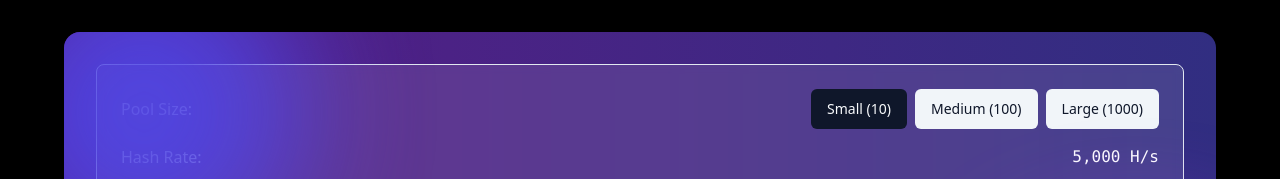
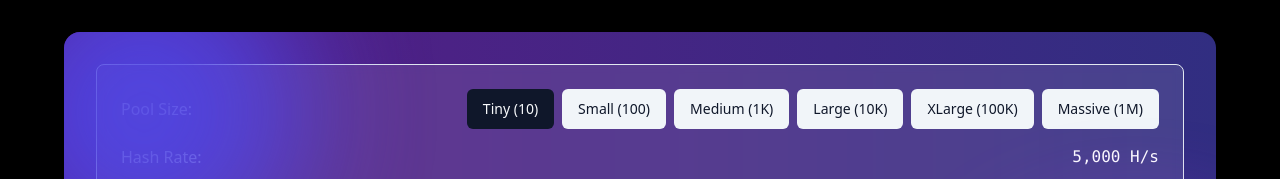
Before and after one commit to DevGruGold/xmrtbanking, a React (Vite) app: page / in a window 1280 px wide. Shown: the top 179 px of the page. Built offline with nearby package versions, Linux system fonts and the light colour scheme.

Commit message:
Add user stages for MiningTicker
Implemented additional stages in the MiningTicker component for 10,000, 100,000, and 1,000,000 users to enhance the mining experience.
[skip gpt_engineer]

```diff
--- a/src/components/mining/MiningTicker.tsx
+++ b/src/components/mining/MiningTicker.tsx
@@ -4,26 +4,44 @@ import { Button } from '@/components/ui/button';
 
 const MiningTicker = () => {
   const [earnings, setEarnings] = useState(0);
-  const [poolSize, setPoolSize] = useState<'small' | 'medium' | 'large'>('small');
+  const [poolSize, setPoolSize] = useState<'tiny' | 'small' | 'medium' | 'large' | 'xlarge' | 'massive'>('tiny');
 
   const poolConfigs = {
-    small: {
+    tiny: {
       hashRate: 5000,
       miners: 10,
       xmrPerHashPerDay: 0.000000001,
       animationSpeed: 'animate-[pulse_2s_cubic-bezier(0.4,0,0.6,1)_infinite]'
     },
-    medium: {
+    small: {
       hashRate: 50000,
       miners: 100,
-      xmrPerHashPerDay: 0.0000000012, // 20% bonus for pool size
+      xmrPerHashPerDay: 0.0000000012, // 20% bonus
+      animationSpeed: 'animate-[pulse_1.5s_cubic-bezier(0.4,0,0.6,1)_infinite]'
+    },
+    medium: {
+      hashRate: 500000,
+      miners: 1000,
+      xmrPerHashPerDay: 0.0000000015, // 50% bonus
       animationSpeed: 'animate-[pulse_1s_cubic-bezier(0.4,0,0.6,1)_infinite]'
     },
     large: {
-      hashRate: 500000,
-      miners: 1000,
-      xmrPerHashPerDay: 0.0000000015, // 50% bonus for pool size
+      hashRate: 5000000,
+      miners: 10000,
+      xmrPerHashPerDay: 0.0000000018, // 80% bonus
+      animationSpeed: 'animate-[pulse_0.75s_cubic-bezier(0.4,0,0.6,1)_infinite]'
+    },
+    xlarge: {
+      hashRate: 50000000,
+      miners: 100000,
+      xmrPerHashPerDay: 0.000000002, // 100% bonus
       animationSpeed: 'animate-[pulse_0.5s_cubic-bezier(0.4,0,0.6,1)_infinite]'
+    },
+    massive: {
+      hashRate: 500000000,
+      miners: 1000000,
+      xmrPerHashPerDay: 0.0000000025, // 150% bonus
+      animationSpeed: 'animate-[pulse_0.25s_cubic-bezier(0.4,0,0.6,1)_infinite]'
     }
   };
 
@@ -38,7 +56,7 @@ const MiningTicker = () => {
     return () => clearInterval(timer);
   }, [poolSize]);
 
-  const handlePoolSizeChange = (size: 'small' | 'medium' | 'large') => {
+  const handlePoolSizeChange = (size: 'tiny' | 'small' | 'medium' | 'large' | 'xlarge' | 'massive') => {
     setPoolSize(size);
     setEarnings(0); // Reset earnings when changing pool size
   };
@@ -50,27 +68,48 @@ const MiningTicker = () => {
       <div className="space-y-4">
         <div className="flex justify-between items-center">
           <span className="text-white/80">Pool Size:</span>
-          <div className="flex gap-2">
+          <div className="flex flex-wrap gap-2">
+            <Button
+              variant={poolSize === 'tiny' ? 'default' : 'secondary'}
+              onClick={() => handlePoolSizeChange('tiny')}
+              className="text-sm"
+            >
+              Tiny (10)
+            </Button>
             <Button
               variant={poolSize === 'small' ? 'default' : 'secondary'}
               onClick={() => handlePoolSizeChange('small')}
               className="text-sm"
             >
-              Small (10)
+              Small (100)
             </Button>
             <Button
               variant={poolSize === 'medium' ? 'default' : 'secondary'}
               onClick={() => handlePoolSizeChange('medium')}
               className="text-sm"
             >
-              Medium (100)
+              Medium (1K)
             </Button>
             <Button
               variant={poolSize === 'large' ? 'default' : 'secondary'}
               onClick={() => handlePoolSizeChange('large')}
               className="text-sm"
             >
-              Large (1000)
+              Large (10K)
+            </Button>
+            <Button
+              variant={poolSize === 'xlarge' ? 'default' : 'secondary'}
+              onClick={() => handlePoolSizeChange('xlarge')}
+              className="text-sm"
+            >
+              XLarge (100K)
+            </Button>
+            <Button
+              variant={poolSize === 'massive' ? 'default' : 'secondary'}
+              onClick={() => handlePoolSizeChange('massive')}
+              className="text-sm"
+            >
+              Massive (1M)
             </Button>
           </div>
         </div>
@@ -80,7 +119,7 @@ const MiningTicker = () => {
         </div>
         <div className="flex justify-between items-center">
           <span className="text-white/80">Active Miners:</span>
-          <span className="text-white font-mono">{currentConfig.miners}</span>
+          <span className="text-white font-mono">{currentConfig.miners.toLocaleString()}</span>
         </div>
         <div className="flex justify-between items-center">
           <span className="text-white/80">Estimated XMR:</span>
```
